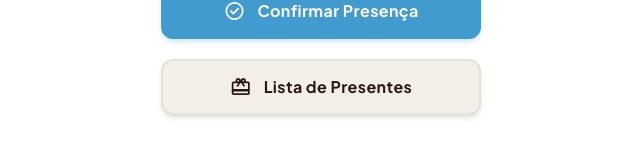
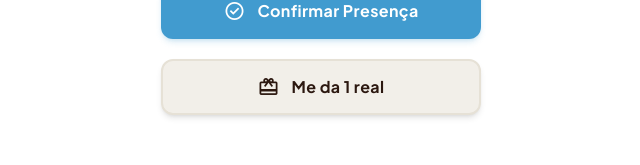
Before and after one commit to aragonp1/chadecasanova, a React (Vite) app: page /local in a window 1280 px wide. Shown: the part 1292-1457 px from the top of the page, without its empty margins (319-959 px from the left). Built offline with nearby package versions, Linux system fonts and the light colour scheme; a web font is replaced by a local one.

Commit message:
Update Home.tsx

```diff
--- a/pages/Home.tsx
+++ b/pages/Home.tsx
@@ -45,7 +45,7 @@ const Home: React.FC = () => {
         <BohoButton label="Minha Trajetória" icon="auto_stories" to="/trajetoria" />
         <BohoButton label="Informações do Evento" icon="location_on" to="/local" />
         <BohoButton label="Confirmar Presença" icon="check_circle" variant="primary" to="/rsvp" />
-        <BohoButton label="Lista de Presentes" icon="redeem" to="/presentes" />
+        <BohoButton label="Me da 1 real" icon="redeem" to="/presentes" />
       </div>
 
       <div className="mt-14 text-center">
```
